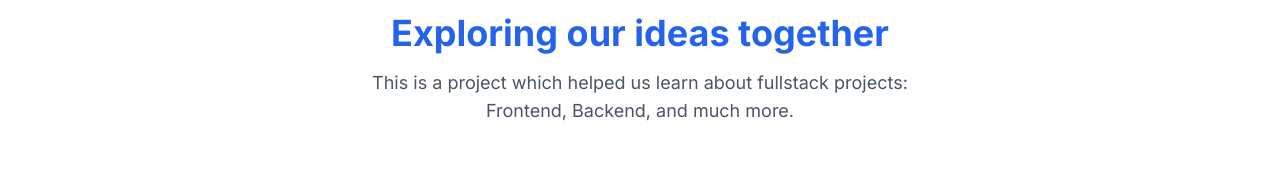
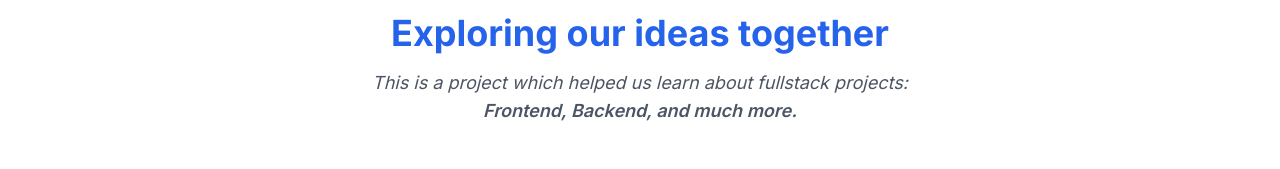
Before and after one commit to GodFather1818/AttachSQL, a Next.js app in the folder task1/: page / in a window 1280 px wide. Shown: the part 165-334 px from the top of the page. Built offline with nearby package versions, Linux system fonts and the light colour scheme.

Commit message:
landing page as first page

```diff
--- a/task1/app/page.tsx
+++ b/task1/app/page.tsx
@@ -16,10 +16,10 @@ export default function Home() {
       <div className="text-center mb-10">
         <h1 className="text-4xl font-bold mb-4 text-primary">Implementing our Skills!</h1>
         <h1 className="text-4xl font-bold text-blue-600 mb-4">Exploring our ideas together</h1>
-        <p className="text-lg text-gray-600">
+        <p className="text-lg text-gray-600 italic">
           This is a project which helped us learn about fullstack projects:
         </p>
-        <p className="text-lg text-gray-600">
+        <p className="text-lg text-gray-600 italic font-semibold">
           Frontend, Backend, and much more.
         </p>
       </div>
```
